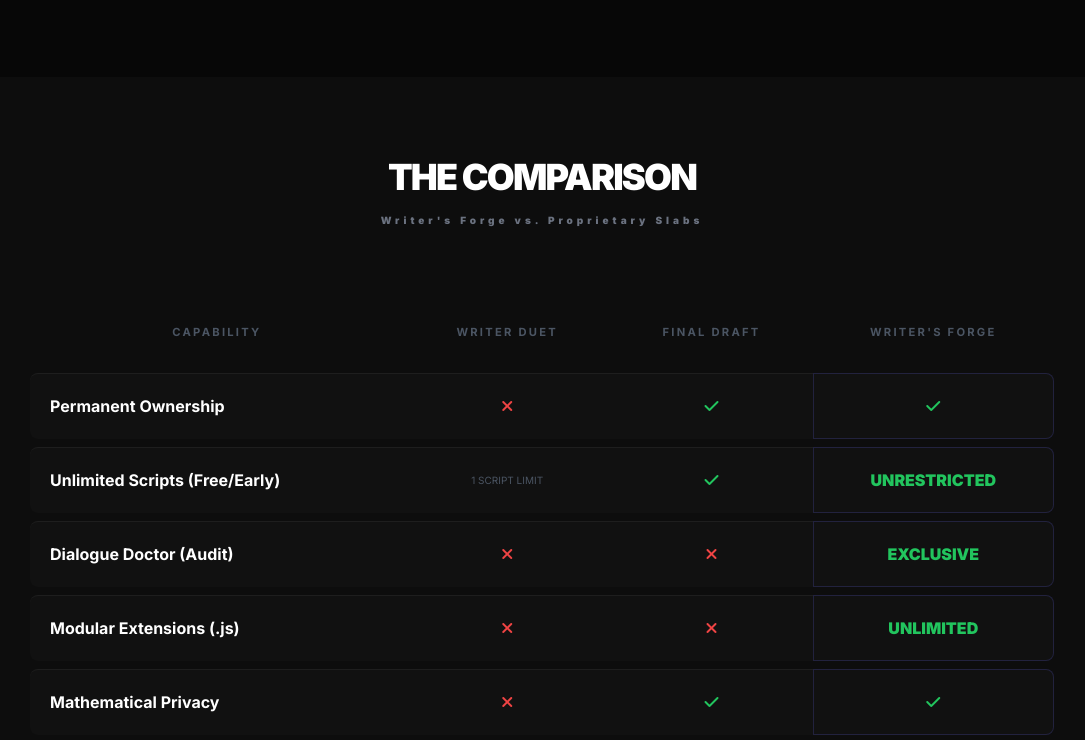
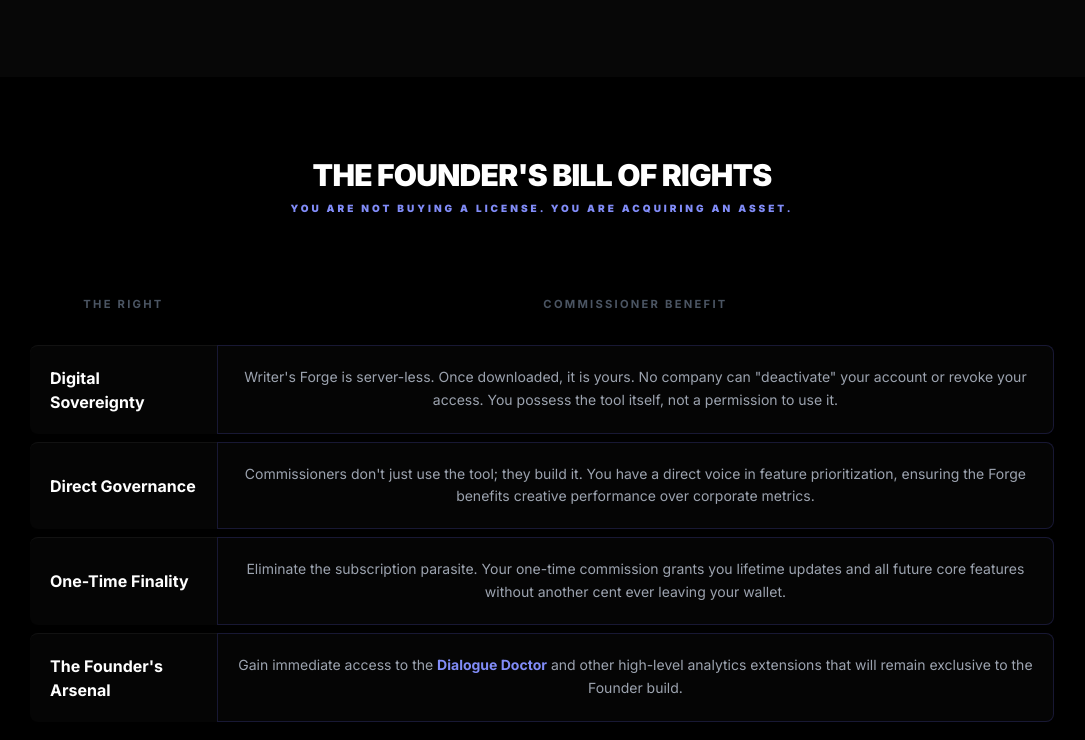
Before and after one commit to Cleo876/Writers-Forge-, a plain HTML site: page index.html in a window 1280 px wide. Shown: the part 1829-2569 px from the top of the page, without its empty margins (98-1183 px from the left). Drawn offline with nearby package versions, Linux system fonts and the light colour scheme.

Commit message:
Update index.html

```diff
--- a/index.html
+++ b/index.html
@@ -51,11 +51,12 @@
 
         .card:hover { border-color: #6366f1; transform: translateY(-4px); }
 
-        .comparison-table { width: 100%; border-collapse: separate; border-spacing: 0 0.5rem; }
-        .comparison-table th { padding: 1.5rem; text-align: center; color: #4b5563; font-size: 0.7rem; text-transform: uppercase; letter-spacing: 0.2em; }
-        .comparison-table td { padding: 1.25rem; background: rgba(255,255,255,0.02); border-top: 1px solid rgba(255,255,255,0.05); text-align: center; position: relative; }
-        .comparison-table tr td:first-child { border-top-left-radius: 0.5rem; border-bottom-left-radius: 0.5rem; text-align: left; font-weight: 700; color: #fff; cursor: help; }
-        .comparison-table tr td:last-child { border-top-right-radius: 0.5rem; border-bottom-right-radius: 0.5rem; border: 1px solid rgba(99, 102, 241, 0.2); }
+        /* Unified Table System */
+        .forge-table { width: 100%; border-collapse: separate; border-spacing: 0 0.5rem; }
+        .forge-table th { padding: 1.5rem; text-align: center; color: #4b5563; font-size: 0.7rem; text-transform: uppercase; letter-spacing: 0.2em; }
+        .forge-table td { padding: 1.25rem; background: rgba(255,255,255,0.02); border-top: 1px solid rgba(255,255,255,0.05); text-align: center; position: relative; }
+        .forge-table tr td:first-child { border-top-left-radius: 0.5rem; border-bottom-left-radius: 0.5rem; text-align: left; font-weight: 700; color: #fff; cursor: help; }
+        .forge-table tr td:last-child { border-top-right-radius: 0.5rem; border-bottom-right-radius: 0.5rem; border: 1px solid rgba(99, 102, 241, 0.2); }
 
         .tooltip { visibility: hidden; width: 280px; background-color: #111; color: #9ca3af; text-align: center; border-radius: 8px; padding: 14px; position: absolute; z-index: 100; bottom: 130%; left: 0; opacity: 0; transition: all 0.3s; font-size: 0.75rem; font-weight: normal; line-height: 1.4; box-shadow: 0 10px 30px rgba(0,0,0,0.8); pointer-events: none; border: 1px solid #333; }
         tr td:first-child:hover .tooltip { visibility: visible; opacity: 1; transform: translateY(-5px); }
@@ -174,6 +175,65 @@
             </div>
         </section>
 
+        <!-- The Founder's Bill of Rights (BENEFITS TABLE) -->
+        <section id="benefits" class="py-20 px-6 bg-black">
+            <div class="container mx-auto max-w-5xl">
+                <div class="text-center mb-12">
+                    <h2 class="text-3xl font-black text-white mb-2 uppercase tracking-tight">THE FOUNDER'S BILL OF RIGHTS</h2>
+                    <p class="text-indigo-400 text-[10px] font-black tracking-[0.3em]">YOU ARE NOT BUYING A LICENSE. YOU ARE ACQUIRING AN ASSET.</p>
+                </div>
+
+                <div class="overflow-x-auto">
+                    <table class="forge-table">
+                        <thead>
+                            <tr>
+                                <th class="text-left">THE RIGHT</th>
+                                <th>COMMISSIONER BENEFIT</th>
+                            </tr>
+                        </thead>
+                        <tbody>
+                            <tr>
+                                <td>
+                                    Digital Sovereignty
+                                    <span class="tooltip">You own the code as a local asset. No external servers control your access.</span>
+                                </td>
+                                <td class="text-gray-400 text-left text-sm leading-relaxed">
+                                    Writer's Forge is server-less. Once downloaded, it is yours. No company can "deactivate" your account or revoke your access. You possess the tool itself, not a permission to use it.
+                                </td>
+                            </tr>
+                            <tr>
+                                <td>
+                                    Direct Governance
+                                    <span class="tooltip">Commissioners have a seat at the roadmap table to prioritize screenwriter needs.</span>
+                                </td>
+                                <td class="text-gray-400 text-left text-sm leading-relaxed">
+                                    Commissioners don't just use the tool; they build it. You have a direct voice in feature prioritization, ensuring the Forge benefits creative performance over corporate metrics.
+                                </td>
+                            </tr>
+                            <tr>
+                                <td>
+                                    One-Time Finality
+                                    <span class="tooltip">Permanent updates included. No recurring costs, forever.</span>
+                                </td>
+                                <td class="text-gray-400 text-left text-sm leading-relaxed">
+                                    Eliminate the subscription parasite. Your one-time commission grants you lifetime updates and all future core features without another cent ever leaving your wallet.
+                                </td>
+                            </tr>
+                            <tr>
+                                <td>
+                                    The Founder's Arsenal
+                                    <span class="tooltip">Access to specialized extensions that remain exclusive to this build.</span>
+                                </td>
+                                <td class="text-gray-400 text-left text-sm leading-relaxed">
+                                    Gain immediate access to the <strong class="text-indigo-400">Dialogue Doctor</strong> and other high-level analytics extensions that will remain exclusive to the Founder build.
+                                </td>
+                            </tr>
+                        </tbody>
+                    </table>
+                </div>
+            </div>
+        </section>
+
         <!-- Comparison Section -->
         <section id="compare" class="py-20 px-6">
             <div class="container mx-auto max-w-5xl">
@@ -183,7 +243,7 @@
                 </div>
 
                 <div class="overflow-x-auto">
-                    <table class="comparison-table">
+                    <table class="forge-table">
                         <thead>
                             <tr>
                                 <th class="text-left">CAPABILITY</th>
```
